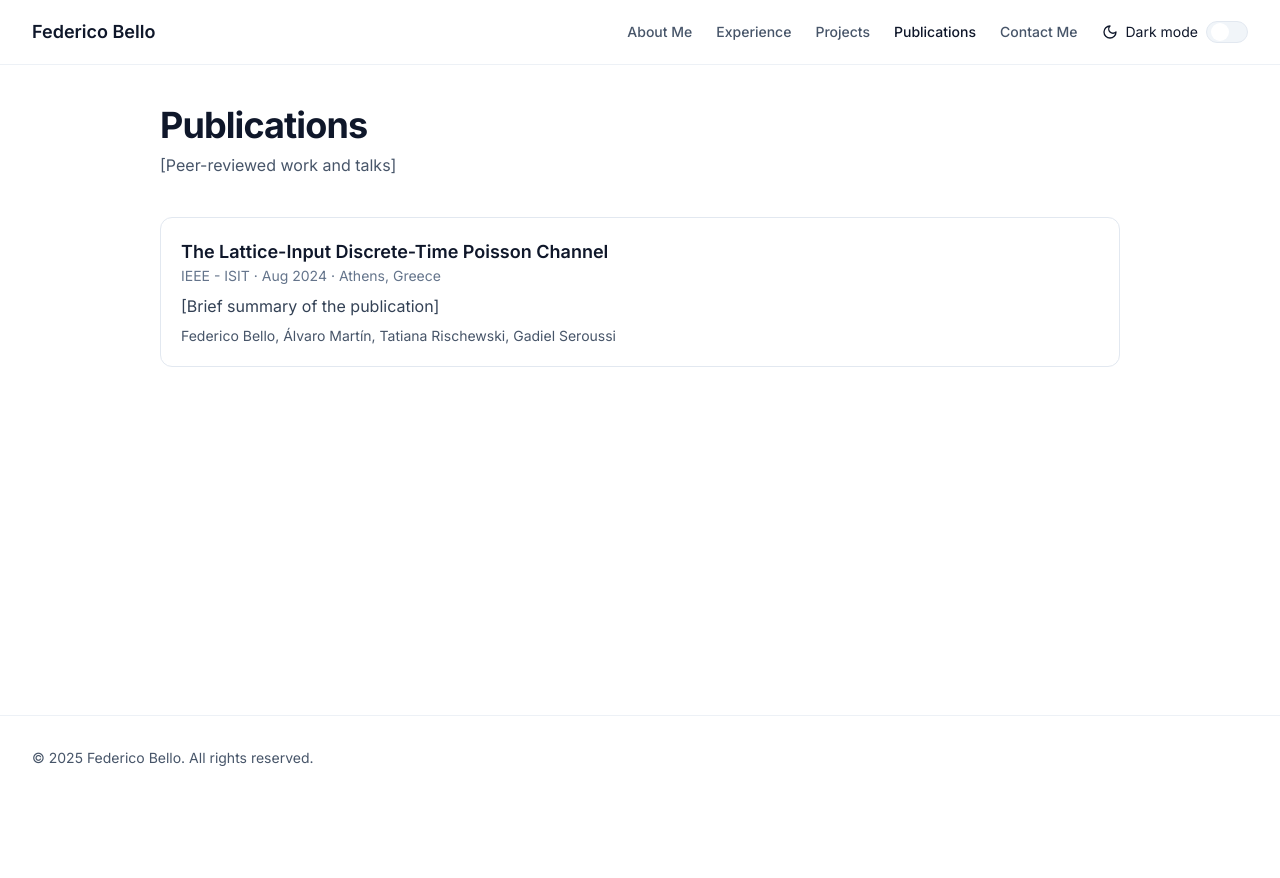
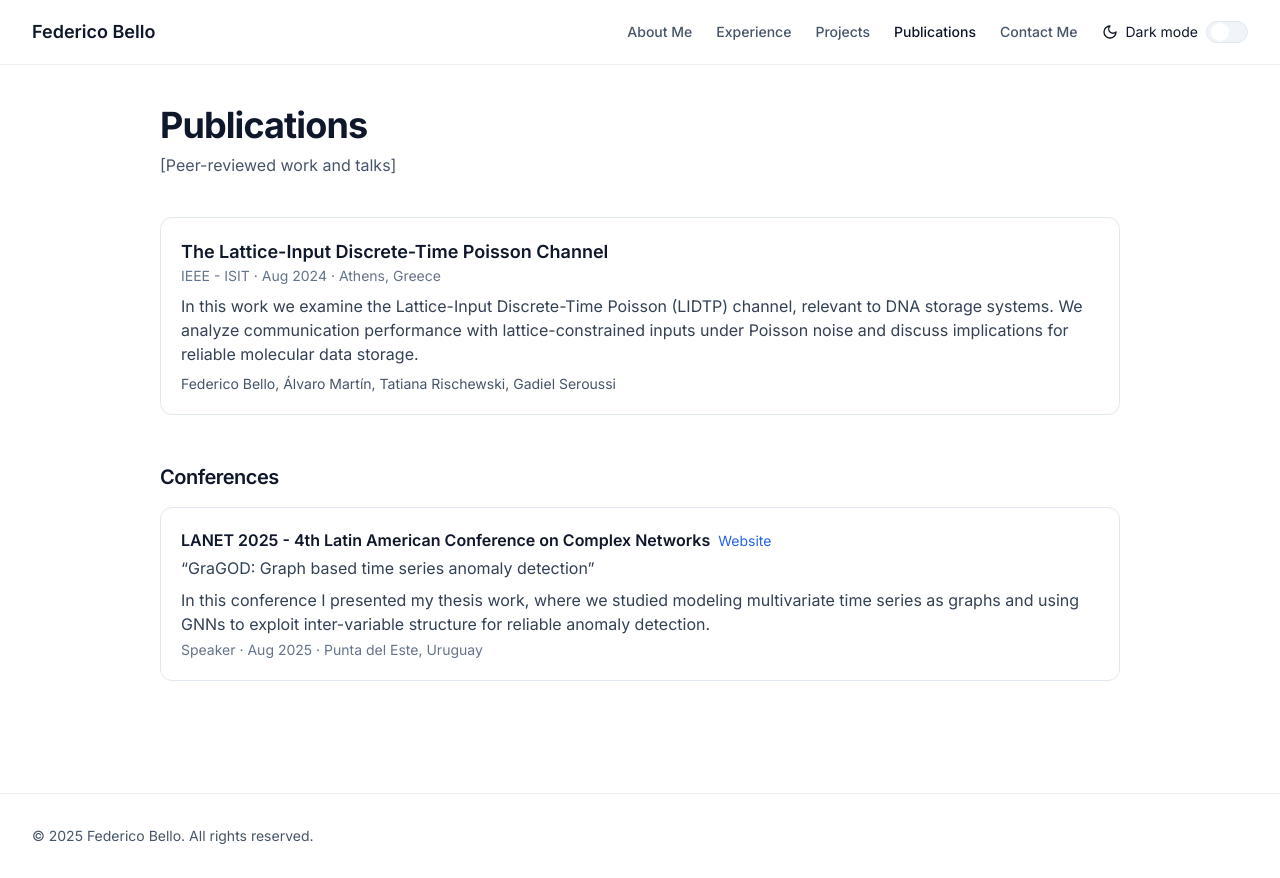
Before and after one commit to fede-bello/portfolio, a React (Vite) app: page /publications in a window 1280 px wide. Before the commit the page ends 800 px from the top, so only its background shows below. Built offline with nearby package versions, Linux system fonts and the light colour scheme.

Commit message:
feat: conferences and publications

```diff
--- a/src/pages/Publications.tsx
+++ b/src/pages/Publications.tsx
@@ -2,7 +2,26 @@ import { SectionHeader } from "@/components/SectionHeader";
 import { Container } from "@/components/Container";
 import { Panel } from "@/components/Panel";
 
-const publications = [
+type Publication = {
+  title: string;
+  venue: string;
+  date: string;
+  location: string;
+  authors: string;
+  summary: string;
+};
+
+type ConferenceEntry = {
+  event: string;
+  date: string;
+  location: string;
+  role: "Speaker" | "Panelist" | "Attendee" | string;
+  talkTitle?: string;
+  talkDescription?: string;
+  link?: string;
+};
+
+const publications: Publication[] = [
   {
     title: "The Lattice-Input Discrete-Time Poisson Channel",
     venue: "IEEE - ISIT",
@@ -10,7 +29,21 @@ const publications = [
     location: "Athens, Greece",
     authors:
       "Federico Bello, Álvaro Martín, Tatiana Rischewski, Gadiel Seroussi",
-    summary: "[Brief summary of the publication]",
+    summary:
+      "In this work we examine the Lattice-Input Discrete-Time Poisson (LIDTP) channel, relevant to DNA storage systems. We analyze communication performance with lattice-constrained inputs under Poisson noise and discuss implications for reliable molecular data storage.",
+  },
+];
+
+const conferences: ConferenceEntry[] = [
+  {
+    event: "LANET 2025 - 4th Latin American Conference on Complex Networks",
+    date: "Aug 2025",
+    location: "Punta del Este, Uruguay",
+    role: "Speaker",
+    talkTitle: "GraGOD: Graph based time series anomaly detection",
+    talkDescription:
+      "In this conference I presented my thesis work, where we studied modeling multivariate time series as graphs and using GNNs to exploit inter-variable structure for reliable anomaly detection.",
+    link: "https://lanet2025.uy/",
   },
 ];
 
@@ -36,6 +69,46 @@ export function PublicationsPage(): JSX.Element {
             </p>
           </Panel>
         ))}
+
+        <div className="pt-6">
+          <h2 className="text-xl font-semibold tracking-tight">Conferences</h2>
+          <ul className="mt-4 space-y-4">
+            {conferences.map((conf) => (
+              <li key={`${conf.event}-${conf.date}`}>
+                <Panel>
+                  <div className="flex flex-col gap-1">
+                    <div className="flex flex-wrap items-baseline gap-x-2 gap-y-1">
+                      <h3 className="text-base font-semibold">{conf.event}</h3>
+                      {conf.link && (
+                        <a
+                          href={conf.link}
+                          target="_blank"
+                          rel="noopener noreferrer"
+                          className="text-sm text-blue-600 hover:underline dark:text-blue-400"
+                        >
+                          Website
+                        </a>
+                      )}
+                    </div>
+                    {conf.talkTitle && (
+                      <p className="text-slate-700 dark:text-slate-200">
+                        “{conf.talkTitle}”
+                      </p>
+                    )}
+                    {conf.talkDescription && (
+                      <p className="mt-1 text-slate-700 dark:text-slate-200">
+                        {conf.talkDescription}
+                      </p>
+                    )}
+                    <p className="text-sm text-slate-500 dark:text-slate-400">
+                      {conf.role} · {conf.date} · {conf.location}
+                    </p>
+                  </div>
+                </Panel>
+              </li>
+            ))}
+          </ul>
+        </div>
       </Container>
     </div>
   );
```
